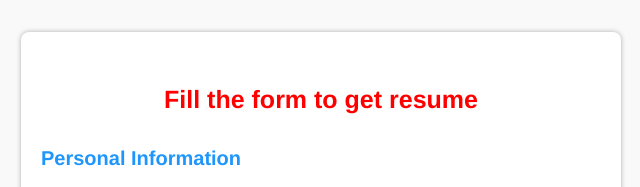
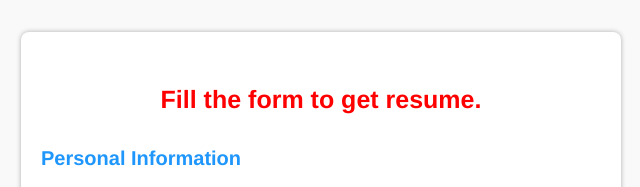
Before and after one commit to GamingInDoor/HACKATHON-Milestone-Based-Interactive-Resume-Builder, a plain HTML site: page Milestone05/index.html in a window 1280 px wide. Shown: the top 187 px of the page, 319-959 px from the left. Drawn offline with Linux system fonts and the light colour scheme.

Commit message:
Milestone05

```diff
--- a/Milestone05/index.html
+++ b/Milestone05/index.html
@@ -19,7 +19,7 @@
 <section>
   <!-- Form to capture user input -->
   <form id="resume-form">
-    <h1>Fill the form to get resume</h1>
+    <h1>Fill the form to get resume.</h1>
 
     <h3>Personal Information</h3>
     <label for="name">Name:</label>
```
